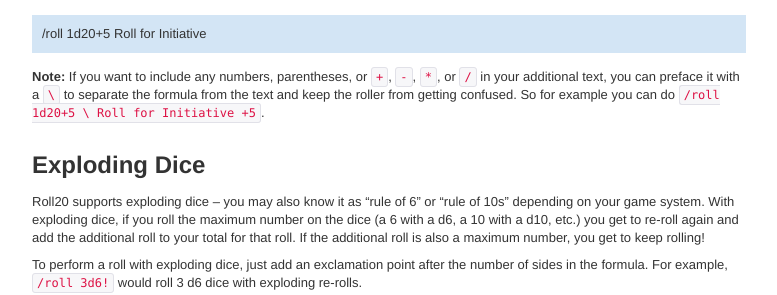
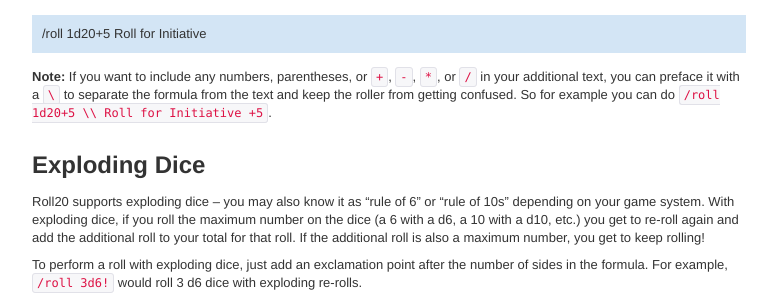
Before and after one commit to Roll20/help.roll20.net, a Jekyll site: the page built from _posts/2012-04-22-dice-rolling-reference.markdown, in a window 1280 px wide and 900 px high, scrolled down 723 px. Shown: the part 172-467 px from the top of the window, without its empty margins (128-905 px from the left). Built offline with Jekyll 4.4.1, drawn with Linux system fonts in a browser that asks for light colours; nearby versions of some CDN libraries; Markdown is read by kramdown in place of the engine named in the settings; comment, search, counter and statistics services are not loaded.

```diff
--- a/_posts/2012-04-22-dice-rolling-reference.markdown
+++ b/_posts/2012-04-22-dice-rolling-reference.markdown
@@ -30,7 +30,7 @@ You can also include non-formula text in your roll to indicate what that roll is
 
 <div class="diceroller">/roll 1d20+5 Roll for Initiative</div>
 
-**Note:** If you want to include any numbers, parentheses, or <code>+</code>, <code>-</code>, <code>*</code>, or <code>/</code> in your additional text, you can preface it with a <code>\</code> to separate the formula from the text and keep the roller from getting confused. So for example you can do <code>/roll 1d20+5 \ Roll for Initiative +5</code>.
+**Note:** If you want to include any numbers, parentheses, or <code>+</code>, <code>-</code>, <code>*</code>, or <code>/</code> in your additional text, you can preface it with a <code>\</code> to separate the formula from the text and keep the roller from getting confused. So for example you can do <code>/roll 1d20+5 \\ Roll for Initiative +5</code>.
 
 Exploding Dice
 --------------
```
